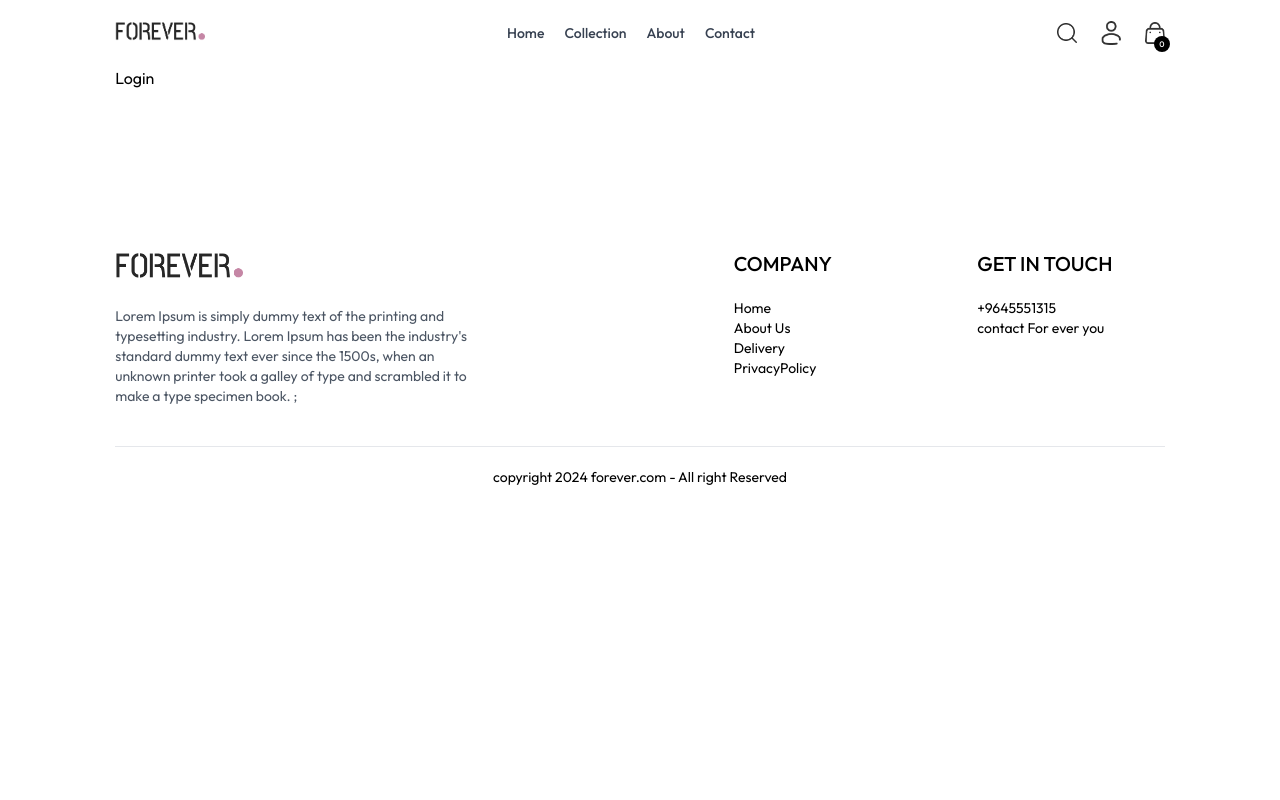
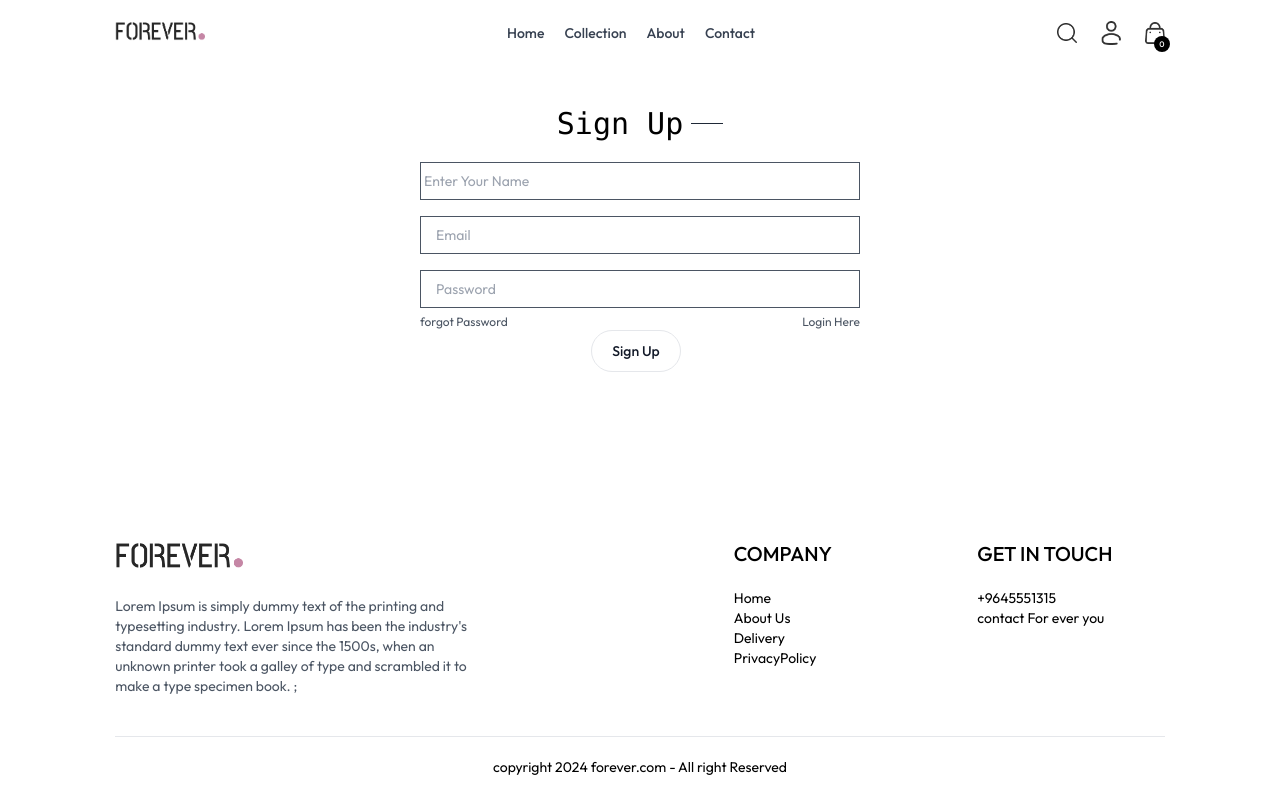
Before and after one commit to salmanulfarisvnb/e-commerce-Website, a React (Vite) app: page /login in a window 1280 px wide. Built offline with nearby package versions, Linux system fonts and the light colour scheme.

Commit message:
the login page was complated

```diff
--- a/src/components/ButtonBase.jsx
+++ b/src/components/ButtonBase.jsx
@@ -1,10 +1,9 @@
 import React from "react";
 
-const ButtonBase = ({ text }) => {
+const ButtonBase = ({ text, width }) => {
   return (
     <button
-      type="button"
-      className="py-2.5 px-5 me-2 mb-2 text-sm font-medium text-gray-900 focus:outline-none bg-white rounded-full border border-gray-200 hover:bg-gray-100 hover:text-blue-700 focus:z-10 focus:ring-4 focus:ring-gray-100 dark:focus:ring-gray-700 dark:bg-gray-800 dark:text-gray-400 dark:border-gray-600 dark:hover:text-white dark:hover:bg-gray-700"
+      className={` w-[${width}] py-2.5 px-5 me-2 mb-2 text-sm font-medium text-gray-900 focus:outline-none bg-white rounded-full border border-gray-200 hover:bg-gray-100 hover:text-blue-700 focus:z-10 focus:ring-4 focus:ring-gray-100 dark:focus:ring-gray-700 dark:bg-gray-800 dark:text-gray-400 dark:border-gray-600 dark:hover:text-white dark:hover:bg-gray-700`}
     >
       {text}
     </button>
--- a/src/components/Navbar.jsx
+++ b/src/components/Navbar.jsx
@@ -39,7 +39,10 @@ const Navbar = () => {
         />
 
         <div className="relative group">
-          <img className="w-5" src={assets.profile_icon} alt="" />
+          <Link to={"/login"}>
+            <img className="w-5" src={assets.profile_icon} alt="" />
+          </Link>
+
           <div className="absolute right-0 hidden pt-4 dropdown-menu group-hover:block">
             <div className="flex flex-col gap-2 px-5 py-3 text-gray-500 rounded w-36 bg-slate-100">
               <p className="cursor-pointer hover:text-black">My Profile</p>
--- a/src/index.css
+++ b/src/index.css
@@ -29,3 +29,7 @@ a.active hr {
 ::-webkit-scrollbar {
   display: none;
 }
+
+.flexItem {
+  width: clamp(420px 8vw 450px);
+}
--- a/src/pages/Login.jsx
+++ b/src/pages/Login.jsx
@@ -1,7 +1,69 @@
-import React from "react";
+import React, { useState } from "react";
+import { ButtonBase } from "../components";
 
 const Login = () => {
-  return <div>Login</div>;
+  const [currentState, setCurrentState] = useState("Sign Up");
+
+  const onSubmitHandler = (e) => {
+    e.preventDefault();
+  };
+  return (
+    <form
+      onSubmit={onSubmitHandler}
+      action=""
+      className="flex flex-col w-[90%] m-auto items-center mt-10 "
+    >
+      <div className="flex items-center gap-2 mb-5 ">
+        <p className="font-mono text-3xl">{currentState}</p>
+        <hr className=" border-none h-[1.5px] w-8 bg-gray-800" />
+      </div>
+      <div className="flex flex-col w-[420px] md:w-[440px] gap-4 ">
+        {currentState === "Login" ? (
+          ""
+        ) : (
+          <input
+            className="py-2 text-sm border border-gray-600 "
+            type="text"
+            placeholder=" Enter Your Name"
+          />
+        )}
+        <input
+          className="px-3 py-2 text-sm border border-gray-600 "
+          type="email"
+          placeholder=" Email"
+        />
+        <input
+          className="px-3 py-2 text-sm border border-gray-600 "
+          type="password"
+          placeholder=" Password"
+        />
+        <div className="flex justify-between mt-[-10px] text-sm text-gray-600">
+          <p className="text-xs cursor-pointer">forgot Password</p>
+          {currentState === "Sign Up" ? (
+            <p
+              onClick={() => setCurrentState("Login")}
+              className="text-xs cursor-pointer "
+            >
+              Login Here
+            </p>
+          ) : (
+            <p
+              onClick={() => setCurrentState("Sign Up")}
+              className="text-xs cursor-pointer "
+            >
+              Create accoutn
+            </p>
+          )}
+        </div>
+      </div>
+      <div className="">
+        <ButtonBase
+          text={currentState === "Login" ? "Sign In" : "Sign Up"}
+          width={"150px"}
+        />
+      </div>
+    </form>
+  );
 };
 
 export default Login;
```
